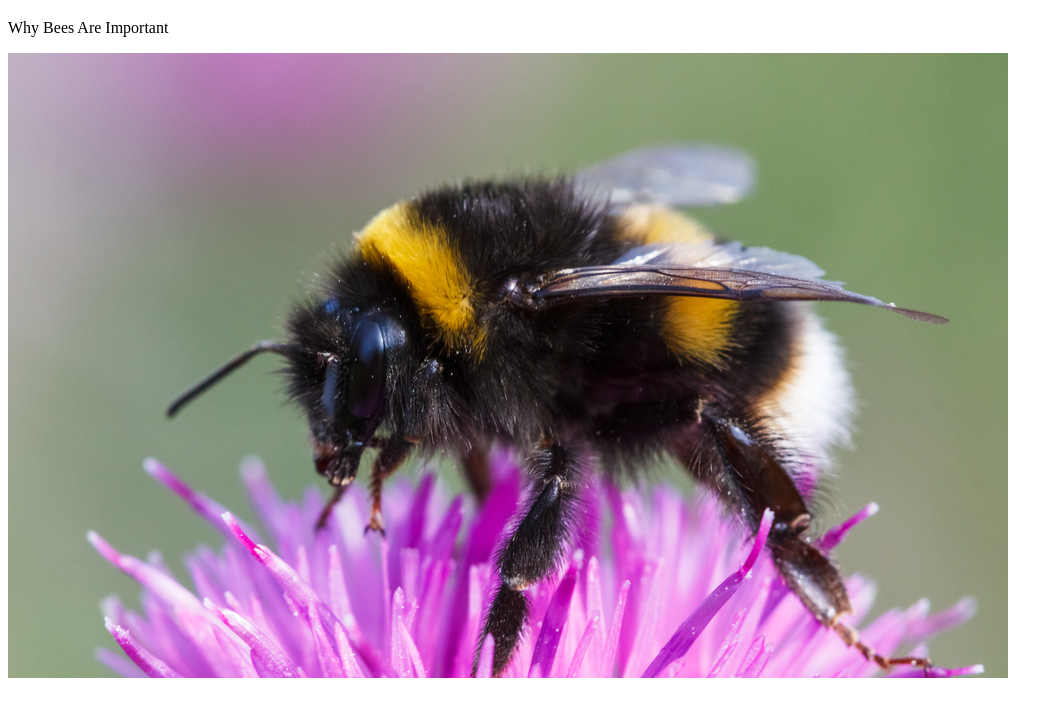
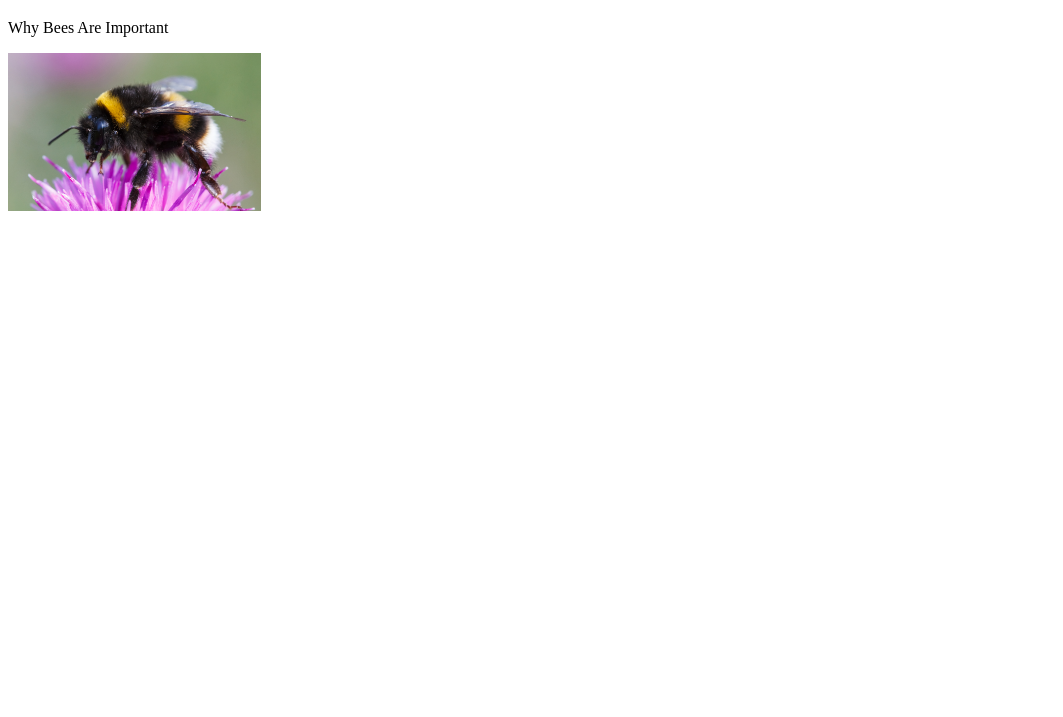
Before and after one commit to neidarubalcava/BeeWebsite, a plain HTML site: page index.html in a window 1280 px wide. Shown: the part 61-778 px from the top of the page, without its empty margins (0-1063 px from the left). Drawn offline with Linux system fonts and the light colour scheme.

Commit message:
Update index.html

```diff
--- a/index.html
+++ b/index.html
@@ -6,7 +6,7 @@
 <body>
 <h1>Types of Bees</h1>
 <p>Why Bees Are Important</p>
-<img src="images/bumblebee1.jpg">
+<img src="images/bumblebee1.jpg" style="width:20%;height:20%;">
 <br>
 </body>
 </html>
```
